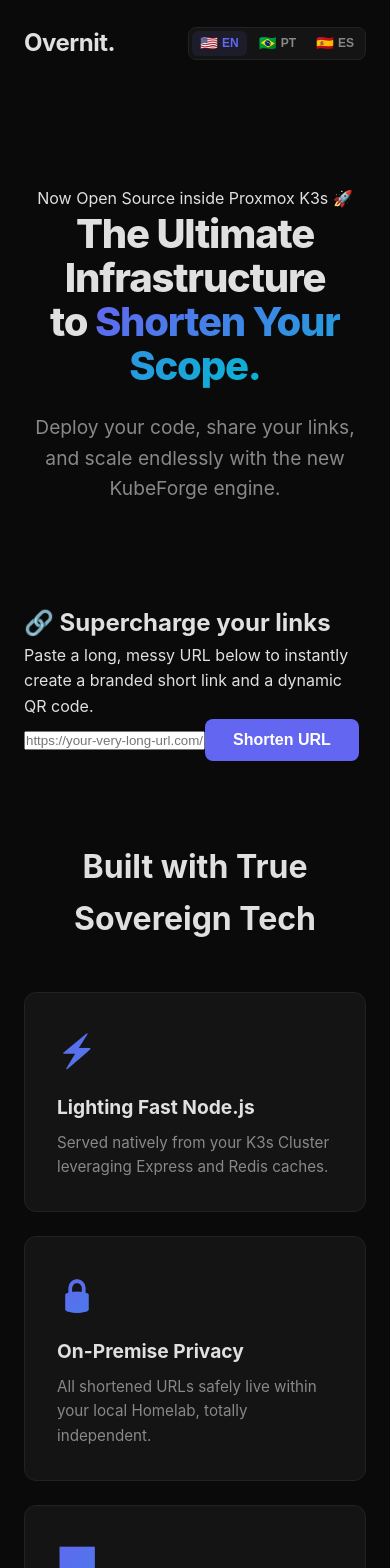
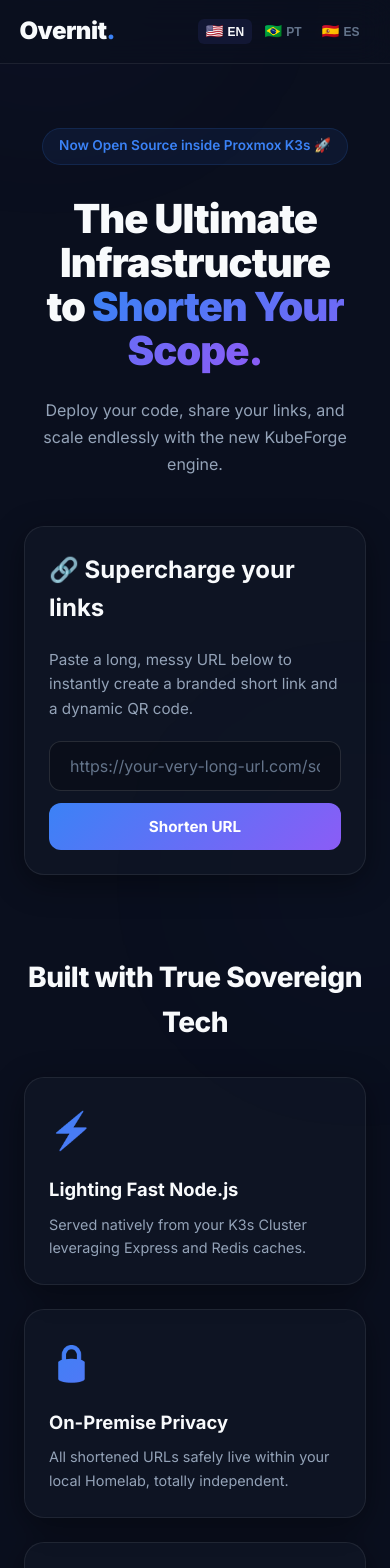
Before and after one commit to Overnit/landing-page, a React (Vite) app: page / in a window 390 px wide. Shown: the top 1568 px of the page. Built offline with nearby package versions, Linux system fonts and the light colour scheme.

Commit message:
fix: complete CSS layout overhaul - fix nav overlay, input-group mobile, hero spacing, glass cards

```diff
--- a/src/App.css
+++ /dev/null
@@ -1,172 +0,0 @@
-:root {
-  --bg: #0a0a0a;
-  --surface: #141414;
-  --border: #222;
-  --text: #e0e0e0;
-  --text-muted: #888;
-  --primary: #6366f1;
-  --primary-hover: #818cf8;
-  --gradient-start: #6366f1;
-  --gradient-end: #06b6d4;
-}
-
-* { margin: 0; padding: 0; box-sizing: border-box; }
-
-body {
-  font-family: "Inter", system-ui, -apple-system, sans-serif;
-  background: var(--bg);
-  color: var(--text);
-  line-height: 1.6;
-}
-
-.page { max-width: 1100px; margin: 0 auto; padding: 0 24px; }
-
-.nav {
-  display: flex;
-  justify-content: space-between;
-  align-items: center;
-  padding: 24px 0;
-}
-.nav-brand { font-size: 1.5rem; font-weight: 700; letter-spacing: -0.02em; }
-.nav-right { display: flex; align-items: center; gap: 24px; }
-.nav-links { display: flex; gap: 24px; }
-.nav-links a { color: var(--text-muted); text-decoration: none; font-size: 0.9rem; transition: color 0.2s; }
-.nav-links a:hover { color: var(--text); }
-
-.hero {
-  text-align: center;
-  padding: 100px 0 60px;
-}
-.hero h1 { font-size: clamp(2.5rem, 6vw, 4rem); font-weight: 800; letter-spacing: -0.03em; line-height: 1.1; margin-bottom: 24px; }
-.gradient-text {
-  background: linear-gradient(135deg, var(--gradient-start), var(--gradient-end));
-  -webkit-background-clip: text;
-  -webkit-text-fill-color: transparent;
-  background-clip: text;
-}
-.hero-subtitle { font-size: 1.2rem; color: var(--text-muted); max-width: 560px; margin: 0 auto 40px; }
-.hero-actions { display: flex; gap: 16px; justify-content: center; }
-
-.btn {
-  padding: 12px 28px;
-  border-radius: 8px;
-  font-size: 1rem;
-  font-weight: 600;
-  text-decoration: none;
-  border: none;
-  cursor: pointer;
-  transition: all 0.2s;
-}
-.btn-primary { background: var(--primary); color: #fff; }
-.btn-primary:hover { background: var(--primary-hover); transform: translateY(-1px); }
-.btn-secondary { background: transparent; color: var(--text); border: 1px solid var(--border); }
-.btn-secondary:hover { border-color: var(--text-muted); }
-.btn-lg { padding: 16px 36px; font-size: 1.1rem; }
-
-/* QR Tool Hero Section */
-.tools-hero {
-  padding: 80px 0;
-}
-.tools-hero-content {
-  display: grid;
-  grid-template-columns: 1fr 1fr;
-  gap: 64px;
-  align-items: center;
-  background: linear-gradient(135deg, rgba(99, 102, 241, 0.08), rgba(6, 182, 212, 0.06));
-  border: 1px solid rgba(99, 102, 241, 0.2);
-  border-radius: 24px;
-  padding: 64px;
-}
-.tools-hero-text { display: flex; flex-direction: column; gap: 16px; }
-.tools-badge {
-  display: inline-block;
-  width: fit-content;
-  background: rgba(99, 102, 241, 0.15);
-  color: var(--primary-hover);
-  font-size: 0.85rem;
-  font-weight: 700;
-  padding: 6px 14px;
-  border-radius: 20px;
-  letter-spacing: 0.02em;
-}
-.tools-hero-text h2 {
-  font-size: clamp(1.8rem, 4vw, 2.5rem);
-  font-weight: 800;
-  letter-spacing: -0.02em;
-  line-height: 1.15;
-}
-.tools-hero-text p { color: var(--text-muted); font-size: 1.05rem; line-height: 1.6; }
-
-.tools-hero-visual { display: flex; justify-content: center; }
-.qr-demo-card {
-  background: var(--surface);
-  border: 1px solid var(--border);
-  border-radius: 20px;
-  padding: 32px;
-  box-shadow: 0 24px 48px rgba(0, 0, 0, 0.3);
-}
-.qr-demo-grid {
-  display: grid;
-  grid-template-columns: repeat(7, 1fr);
-  gap: 4px;
-  width: 180px;
-  height: 180px;
-}
-.qr-cell {
-  border-radius: 2px;
-  background: rgba(255, 255, 255, 0.06);
-  transition: background 0.3s;
-}
-.qr-cell.filled {
-  background: linear-gradient(135deg, var(--gradient-start), var(--gradient-end));
-}
-
-.features { padding: 80px 0; }
-.features h2 { text-align: center; font-size: 2rem; font-weight: 700; margin-bottom: 48px; }
-.features-grid { display: grid; grid-template-columns: repeat(auto-fit, minmax(280px, 1fr)); gap: 24px; }
-.feature-card {
-  background: var(--surface);
-  border: 1px solid var(--border);
-  border-radius: 12px;
-  padding: 32px;
-  transition: border-color 0.2s;
-}
-.feature-card:hover { border-color: var(--primary); }
-.feature-icon { font-size: 2rem; margin-bottom: 16px; }
-.feature-card h3 { font-size: 1.2rem; margin-bottom: 8px; }
-.feature-card p { color: var(--text-muted); font-size: 0.95rem; }
-
-.about { padding: 80px 0; text-align: center; }
-.about h2 { font-size: 2rem; font-weight: 700; margin-bottom: 24px; }
-.about p { color: var(--text-muted); max-width: 640px; margin: 0 auto; font-size: 1.05rem; }
-
-.contact { padding: 80px 0; text-align: center; }
-.contact h2 { font-size: 2rem; font-weight: 700; margin-bottom: 24px; }
-.contact-form { display: flex; gap: 12px; justify-content: center; max-width: 440px; margin: 0 auto; }
-.contact-form input {
-  flex: 1;
-  padding: 12px 16px;
-  border-radius: 8px;
-  border: 1px solid var(--border);
-  background: var(--surface);
-  color: var(--text);
-  font-size: 1rem;
-  outline: none;
-}
-.contact-form input:focus { border-color: var(--primary); }
-.success-msg { color: var(--gradient-end); font-size: 1.1rem; }
-
-.footer { padding: 48px 0; text-align: center; border-top: 1px solid var(--border); margin-top: 40px; }
-.footer p { color: var(--text-muted); font-size: 0.85rem; }
-
-@media (max-width: 768px) {
-  .tools-hero-content { grid-template-columns: 1fr; padding: 40px 32px; gap: 40px; text-align: center; }
-  .tools-hero-text { align-items: center; }
-  .tools-hero-visual { order: -1; }
-}
-@media (max-width: 640px) {
-  .hero-actions { flex-direction: column; align-items: center; }
-  .contact-form { flex-direction: column; }
-  .nav-links { display: none; }
-  .tools-hero-content { padding: 32px 24px; }
-}
--- a/src/App.tsx
+++ b/src/App.tsx
@@ -2,7 +2,7 @@
 import { useLang } from "./LangContext";
 import { LangSwitcher } from "./LangSwitcher";
 import QRCode from "qrcode";
-import "./App.css";
+import "./index.css";
 
 function App() {
   const { t } = useLang();
@@ -51,7 +51,7 @@
   };
 
   return (
-    <div className="page dark-theme">
+    <div className="page">
       <div className="ambient-glow glow-1"></div>
       <div className="ambient-glow glow-2"></div>
 
@@ -142,7 +142,7 @@
         </section>
       </main>
 
-      <footer className="footer glass-footer">
+      <footer className="footer">
         <p>&copy; {new Date().getFullYear()} Overnit. Empowering the open-source homelab community.</p>
       </footer>
     </div>
--- a/src/index.css
+++ b/src/index.css
@@ -1,29 +1,39 @@
+@import url('https://fonts.googleapis.com/css2?family=Inter:wght@400;500;600;700;800;900&display=swap');
+
 :root {
   --font-sans: 'Inter', system-ui, Avenir, Helvetica, Arial, sans-serif;
 
-  /* Modern Dark Theme Palette */
-  --bg-primary: #0F172A;
-  --bg-secondary: #1E293B;
+  /* Dark Theme Palette */
+  --bg-primary: #0A0F1E;
+  --bg-secondary: #111827;
   --text-primary: #F8FAFC;
   --text-secondary: #94A3B8;
+  --text-muted: #64748B;
 
   --brand-primary: #3B82F6;
   --brand-secondary: #8B5CF6;
   --brand-accent: #10B981;
 
-  --glass-bg: rgba(30, 41, 59, 0.4);
-  --glass-border: rgba(255, 255, 255, 0.1);
-  --glass-shadow: 0 8px 32px 0 rgba(0, 0, 0, 0.37);
+  --glass-bg: rgba(17, 24, 39, 0.6);
+  --glass-border: rgba(255, 255, 255, 0.08);
+  --glass-shadow: 0 8px 32px 0 rgba(0, 0, 0, 0.4);
 
-  --radius-lg: 16px;
+  --radius-lg: 20px;
   --radius-md: 12px;
+  --radius-sm: 8px;
   --transition: all 0.3s cubic-bezier(0.4, 0, 0.2, 1);
+  --nav-height: 72px;
 }
 
-* {
+/* Reset */
+*, *::before, *::after {
   box-sizing: border-box;
   margin: 0;
   padding: 0;
+}
+
+html {
+  scroll-behavior: smooth;
 }
 
 body {
@@ -32,198 +42,251 @@
   color: var(--text-primary);
   line-height: 1.6;
   overflow-x: hidden;
+  min-height: 100vh;
 }
 
-/* Ambient glow backgrounds */
+/* ========================
+   AMBIENT GLOW BACKGROUNDS
+======================== */
 .ambient-glow {
   position: fixed;
   border-radius: 50%;
-  filter: blur(100px);
-  z-index: -1;
-  opacity: 0.5;
+  filter: blur(120px);
+  z-index: 0;
+  pointer-events: none;
 }
 
 .glow-1 {
-  top: -10%;
-  left: -10%;
-  width: 50vw;
-  height: 50vw;
-  background: radial-gradient(circle, var(--brand-secondary), transparent 70%);
+  top: -20%;
+  left: -15%;
+  width: 55vw;
+  height: 55vw;
+  background: radial-gradient(circle, rgba(139, 92, 246, 0.25), transparent 65%);
 }
 
 .glow-2 {
-  bottom: -10%;
-  right: -10%;
-  width: 40vw;
-  height: 40vw;
-  background: radial-gradient(circle, var(--brand-primary), transparent 70%);
+  bottom: -15%;
+  right: -15%;
+  width: 45vw;
+  height: 45vw;
+  background: radial-gradient(circle, rgba(59, 130, 246, 0.2), transparent 65%);
 }
 
-/* Nav */
+/* ========================
+   NAVIGATION
+======================== */
 .glass-nav {
   position: fixed;
   top: 0;
-  width: 100%;
+  left: 0;
+  right: 0;
+  height: var(--nav-height);
   display: flex;
   justify-content: space-between;
   align-items: center;
-  padding: 1.25rem 5%;
-  background: var(--glass-bg);
-  backdrop-filter: blur(12px);
-  -webkit-backdrop-filter: blur(12px);
+  padding: 0 5%;
+  background: rgba(10, 15, 30, 0.8);
+  backdrop-filter: blur(16px);
+  -webkit-backdrop-filter: blur(16px);
   border-bottom: 1px solid var(--glass-border);
-  z-index: 100;
+  z-index: 1000;
 }
 
 .nav-brand {
   font-size: 1.5rem;
-  font-weight: 800;
+  font-weight: 900;
   letter-spacing: -0.5px;
+  color: var(--text-primary);
+  text-decoration: none;
 }
-.nav-brand .dot {
-  color: var(--brand-primary);
-}
+.nav-brand .dot { color: var(--brand-primary); }
 
 .nav-right {
   display: flex;
-  gap: 2rem;
+  gap: 1rem;
   align-items: center;
 }
 
+.nav-links {
+  display: flex;
+  gap: 0;
+}
+
 .nav-links a {
-  color: var(--text-primary);
+  color: var(--text-secondary);
   text-decoration: none;
-  margin-left: 1.5rem;
+  margin-left: 2rem;
   font-weight: 500;
+  font-size: 0.95rem;
   transition: var(--transition);
 }
+.nav-links a:hover { color: var(--text-primary); }
 
-.nav-links a:hover {
-  color: var(--brand-primary);
+/* ========================
+   PAGE LAYOUT
+======================== */
+.page {
+  position: relative;
+  min-height: 100vh;
 }
 
-/* Base Layout */
 .main-content {
-  padding-top: 100px;
-  min-height: 100vh;
+  position: relative;
+  z-index: 1;
+  padding-top: calc(var(--nav-height) + 2rem);
   display: flex;
   flex-direction: column;
   align-items: center;
+  width: 100%;
 }
 
-/* Typography Enhancements */
+/* ========================
+   GRADIENT TEXT
+======================== */
 .gradient-text {
-  background: linear-gradient(135deg, var(--brand-primary), var(--brand-secondary));
+  background: linear-gradient(135deg, var(--brand-primary) 0%, var(--brand-secondary) 100%);
   -webkit-background-clip: text;
   -webkit-text-fill-color: transparent;
   background-clip: text;
 }
 
-/* Hero Section */
+/* ========================
+   HERO SECTION
+======================== */
 .hero {
   text-align: center;
-  max-width: 800px;
-  margin: 6rem auto;
-  padding: 0 1rem;
+  max-width: 860px;
+  width: 100%;
+  margin: 3rem auto 4rem;
+  padding: 0 1.5rem;
 }
 
 .hero-badge {
-  display: inline-block;
-  padding: 0.5rem 1rem;
-  background: rgba(59, 130, 246, 0.1);
+  display: inline-flex;
+  align-items: center;
+  gap: 0.5rem;
+  padding: 0.4rem 1rem;
+  background: rgba(59, 130, 246, 0.08);
   color: var(--brand-primary);
-  border-radius: 20px;
-  font-size: 0.875rem;
+  border-radius: 100px;
+  font-size: 0.85rem;
   font-weight: 600;
-  margin-bottom: 1.5rem;
-  border: 1px solid rgba(59, 130, 246, 0.2);
+  margin-bottom: 2rem;
+  border: 1px solid rgba(59, 130, 246, 0.15);
 }
 
 .hero-title {
-  font-size: 4rem;
+  font-size: clamp(2.5rem, 6vw, 4.5rem);
   line-height: 1.1;
-  font-weight: 800;
+  font-weight: 900;
   margin-bottom: 1.5rem;
-  letter-spacing: -1px;
+  letter-spacing: -2px;
 }
 
 .hero-subtitle {
-  font-size: 1.25rem;
+  font-size: clamp(1rem, 2vw, 1.2rem);
   color: var(--text-secondary);
-  max-width: 600px;
+  max-width: 580px;
   margin: 0 auto;
+  line-height: 1.7;
 }
 
-/* Glass Card Utility */
+/* ========================
+   GLASS CARD BASE
+======================== */
 .glass-card {
   background: var(--glass-bg);
-  backdrop-filter: blur(16px);
-  -webkit-backdrop-filter: blur(16px);
+  backdrop-filter: blur(20px);
+  -webkit-backdrop-filter: blur(20px);
   border: 1px solid var(--glass-border);
   box-shadow: var(--glass-shadow);
   border-radius: var(--radius-lg);
   padding: 2rem;
 }
 
-/* Link Shortener Component */
+/* ========================
+   LINK SHORTENER
+======================== */
 .shortener-section {
   width: 100%;
-  max-width: 700px;
-  margin: 0 auto 6rem auto;
-  padding: 0 1rem;
+  max-width: 720px;
+  margin: 0 auto 5rem auto;
+  padding: 0 1.5rem;
 }
 
 .shortener-card {
   display: flex;
   flex-direction: column;
-  gap: 1.5rem;
+  gap: 1.25rem;
 }
 
 .shortener-card h2 {
   font-size: 1.5rem;
-  margin-bottom: 0.5rem;
+  font-weight: 700;
 }
 
-.shortener-card p {
+.shortener-card > p {
   color: var(--text-secondary);
-  margin-bottom: 1rem;
+  font-size: 0.95rem;
+  line-height: 1.6;
 }
 
 .shortener-form {
   display: flex;
   flex-direction: column;
-  gap: 1rem;
+  gap: 0.75rem;
 }
 
 .input-group {
   display: flex;
-  gap: 1rem;
+  gap: 0.75rem;
+  align-items: stretch;
+  flex-wrap: wrap;
 }
 
 .glass-input {
   flex: 1;
-  padding: 1rem 1.5rem;
+  min-width: 200px;
+  padding: 0.875rem 1.25rem;
   border-radius: var(--radius-md);
-  border: 1px solid rgba(255,255,255,0.2);
-  background: rgba(0,0,0,0.2);
-  color: white;
+  border: 1px solid rgba(255, 255, 255, 0.12);
+  background: rgba(0, 0, 0, 0.25);
+  color: var(--text-primary);
   font-size: 1rem;
+  font-family: var(--font-sans);
   transition: var(--transition);
 }
+
+.glass-input::placeholder { color: var(--text-muted); }
+
 .glass-input:focus {
   outline: none;
   border-color: var(--brand-primary);
-  box-shadow: 0 0 0 3px rgba(59,130,246,0.2);
+  box-shadow: 0 0 0 3px rgba(59, 130, 246, 0.15);
 }
 
+.glass-input:disabled {
+  opacity: 0.6;
+  cursor: not-allowed;
+}
+
+/* ========================
+   BUTTONS
+======================== */
 .btn {
-  padding: 1rem 2rem;
+  display: inline-flex;
+  align-items: center;
+  justify-content: center;
+  padding: 0.875rem 1.75rem;
   border-radius: var(--radius-md);
   border: none;
-  font-weight: 600;
-  font-size: 1rem;
+  font-weight: 700;
+  font-size: 0.95rem;
+  font-family: var(--font-sans);
   cursor: pointer;
   transition: var(--transition);
+  white-space: nowrap;
+  text-decoration: none;
 }
 
 .btn-primary {
@@ -231,31 +294,55 @@
   color: white;
 }
 
-.btn-glow:hover {
-  transform: translateY(-2px);
-  box-shadow: 0 10px 20px -10px var(--brand-primary);
+.btn-primary:hover {
+  opacity: 0.9;
+  transform: translateY(-1px);
+  box-shadow: 0 8px 25px -8px var(--brand-primary);
 }
 
 .btn:disabled {
-  opacity: 0.7;
+  opacity: 0.6;
   cursor: not-allowed;
+  transform: none !important;
+}
+
+.btn-icon {
+  display: inline-flex;
+  align-items: center;
+  gap: 0.4rem;
+  background: rgba(255,255,255,0.07);
+  color: var(--text-secondary);
+  border: 1px solid var(--glass-border);
+  padding: 0.5rem 0.875rem;
+  border-radius: var(--radius-sm);
+  font-size: 0.85rem;
+  font-weight: 600;
+  cursor: pointer;
+  transition: var(--transition);
+  white-space: nowrap;
+}
+.btn-icon:hover {
+  background: rgba(255,255,255,0.12);
+  color: var(--text-primary);
 }
 
 .error-text {
-  color: #ef4444;
+  color: #f87171;
   font-size: 0.875rem;
   font-weight: 500;
+  padding: 0.5rem 0;
 }
 
-/* Result Box */
+/* ========================
+   RESULT BOX
+======================== */
 .result-container {
-  margin-top: 1.5rem;
-  padding-top: 1.5rem;
-  border-top: 1px solid var(--glass-border);
   display: flex;
   flex-direction: column;
-  gap: 1.5rem;
+  gap: 1.25rem;
   align-items: center;
+  padding-top: 1.25rem;
+  border-top: 1px solid var(--glass-border);
 }
 
 .result-url-box {
@@ -263,31 +350,22 @@
   display: flex;
   justify-content: space-between;
   align-items: center;
-  background: rgba(0,0,0,0.3);
-  padding: 1rem 1.5rem;
+  gap: 1rem;
+  background: rgba(59, 130, 246, 0.05);
+  padding: 0.875rem 1.25rem;
   border-radius: var(--radius-md);
-  border: 1px solid var(--brand-primary);
+  border: 1px solid rgba(59, 130, 246, 0.25);
+  flex-wrap: wrap;
 }
 
 .result-link {
   color: var(--brand-primary);
   text-decoration: none;
-  font-size: 1.1rem;
-  font-weight: 600;
+  font-size: 1rem;
+  font-weight: 700;
+  word-break: break-all;
 }
-
-.btn-icon {
-  background: rgba(255,255,255,0.1);
-  color: white;
-  border: 1px solid rgba(255,255,255,0.2);
-  padding: 0.5rem 1rem;
-  border-radius: 8px;
-  cursor: pointer;
-  transition: var(--transition);
-}
-.btn-icon:hover {
-  background: rgba(255,255,255,0.2);
-}
+.result-link:hover { text-decoration: underline; }
 
 .qr-container {
   display: flex;
@@ -300,91 +378,126 @@
 }
 
 .qr-img {
-  width: 150px;
-  height: 150px;
-  border-radius: 8px;
-}
-.qr-hint {
-  color: #0F172A !important;
-  font-size: 0.875rem;
-  font-weight: 600;
-  margin: 0 !important;
+  width: 140px;
+  height: 140px;
+  display: block;
 }
 
-/* Features Grid */
+.qr-hint {
+  color: #0A0F1E;
+  font-size: 0.8rem;
+  font-weight: 600;
+}
+
+/* ========================
+   FEATURES SECTION
+======================== */
 .features {
-  max-width: 1000px;
-  margin: 0 auto 6rem auto;
-  padding: 0 1rem;
+  width: 100%;
+  max-width: 1060px;
+  margin: 0 auto 5rem auto;
+  padding: 0 1.5rem;
 }
+
 .section-title {
   text-align: center;
-  font-size: 2.5rem;
+  font-size: clamp(1.75rem, 4vw, 2.5rem);
+  font-weight: 800;
+  letter-spacing: -0.5px;
   margin-bottom: 3rem;
 }
 
 .features-grid {
   display: grid;
-  grid-template-columns: repeat(auto-fit, minmax(300px, 1fr));
-  gap: 2rem;
+  grid-template-columns: repeat(auto-fit, minmax(280px, 1fr));
+  gap: 1.5rem;
 }
 
 .feature-card {
   transition: var(--transition);
 }
 .feature-card:hover {
-  transform: translateY(-5px);
-  border-color: var(--brand-primary);
+  transform: translateY(-4px);
+  border-color: rgba(59, 130, 246, 0.3);
 }
 
 .feature-icon {
-  font-size: 2.5rem;
+  font-size: 2.25rem;
   margin-bottom: 1rem;
+  display: block;
 }
 
 .feature-card h3 {
-  font-size: 1.25rem;
+  font-size: 1.15rem;
+  font-weight: 700;
   margin-bottom: 0.5rem;
 }
 
 .feature-card p {
   color: var(--text-secondary);
+  font-size: 0.9rem;
+  line-height: 1.65;
 }
 
-/* Footer */
-.glass-footer {
+/* ========================
+   FOOTER
+======================== */
+.footer {
+  width: 100%;
   text-align: center;
-  padding: 2rem;
-  background: rgba(15, 23, 42, 0.8);
+  padding: 2rem 1.5rem;
+  background: rgba(10, 15, 30, 0.9);
   border-top: 1px solid var(--glass-border);
-  color: var(--text-secondary);
+  color: var(--text-muted);
+  font-size: 0.9rem;
+  z-index: 1;
+  position: relative;
 }
 
-
-/* Animations */
+/* ========================
+   ANIMATIONS
+======================== */
 .fade-in-up {
-  animation: fadeInUp 0.8s cubic-bezier(0.16, 1, 0.3, 1) forwards;
-  opacity: 0;
-  transform: translateY(20px);
+  animation: fadeInUp 0.9s cubic-bezier(0.16, 1, 0.3, 1) both;
 }
 .scale-in {
-  animation: scaleIn 0.6s cubic-bezier(0.16, 1, 0.3, 1) forwards;
-  opacity: 0;
-  transform: scale(0.95);
+  animation: scaleIn 0.7s cubic-bezier(0.16, 1, 0.3, 1) both;
 }
-.delay-1 { animation-delay: 0.2s; }
-.delay-2 { animation-delay: 0.4s; }
+.delay-1 { animation-delay: 0.15s; }
+.delay-2 { animation-delay: 0.3s; }
 
 @keyframes fadeInUp {
-  to { opacity: 1; transform: translateY(0); }
+  from { opacity: 0; transform: translateY(24px); }
+  to   { opacity: 1; transform: translateY(0); }
 }
 @keyframes scaleIn {
-  to { opacity: 1; transform: scale(1); }
+  from { opacity: 0; transform: scale(0.96); }
+  to   { opacity: 1; transform: scale(1); }
 }
 
-/* Responsive */
+/* ========================
+   RESPONSIVE
+======================== */
 @media (max-width: 768px) {
-  .hero-title { font-size: 2.5rem; }
+  :root { --nav-height: 64px; }
+
+  .nav-links { display: none; }
+
+  .hero { margin: 2rem auto 3rem; }
+
   .input-group { flex-direction: column; }
-  .nav-links { display: none; }
+  .input-group .glass-input { min-width: unset; width: 100%; }
+  .input-group .btn { width: 100%; }
+
+  .result-url-box { flex-direction: column; align-items: flex-start; }
+  .btn-icon { width: 100%; justify-content: center; }
+
+  .features-grid { grid-template-columns: 1fr; }
+
+  .glass-card { padding: 1.5rem; }
 }
+
+@media (max-width: 480px) {
+  .hero-title { letter-spacing: -1px; }
+  .section-title { margin-bottom: 2rem; }
+}
```
